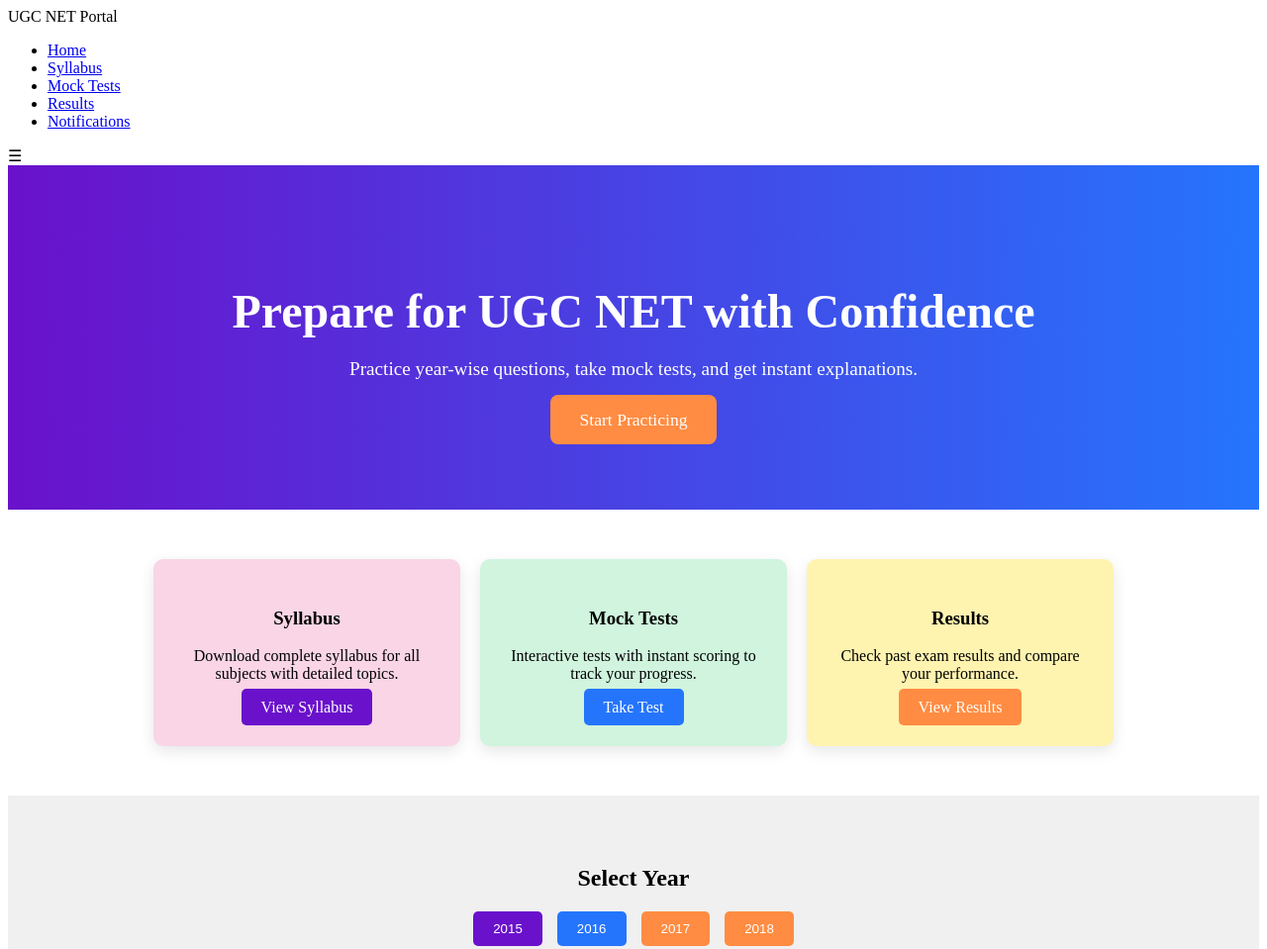
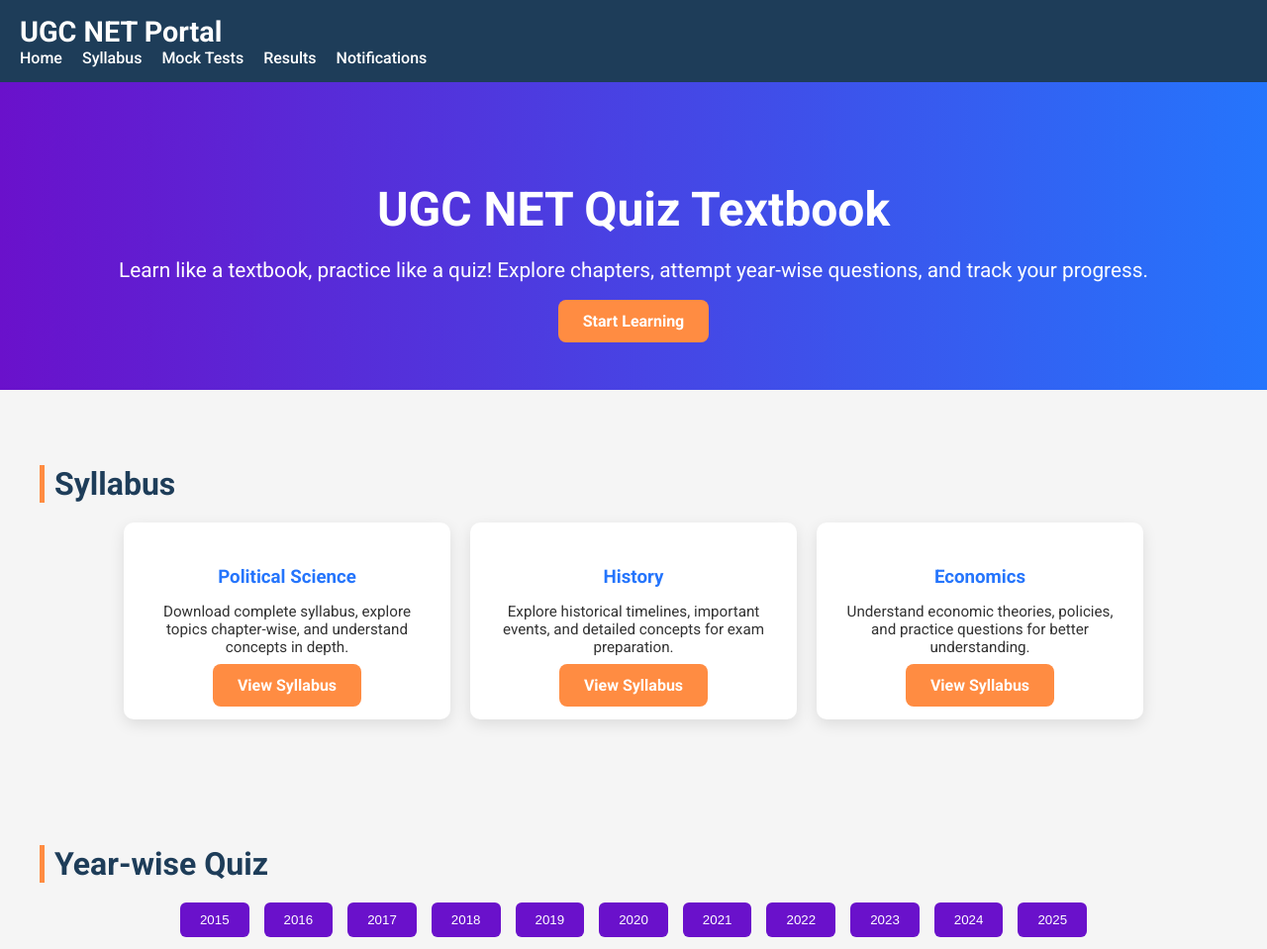
Before and after one commit to 38257186sa-a11y/ugc-007, a plain HTML site: page index.html in a window 1280 px wide. Shown: the top 959 px of the page at 99% size. Drawn offline with Linux system fonts and the light colour scheme.

Commit message:
Update index.html

```diff
--- a/index.html
+++ b/index.html
@@ -1,64 +1,127 @@
+<!DOCTYPE html>
+<html lang="en">
+<head>
+<meta charset="UTF-8">
+<meta name="viewport" content="width=device-width, initial-scale=1.0">
+<title>UGC NET Quiz Textbook</title>
+<link rel="stylesheet" href="style.css">
+<link href="https://fonts.googleapis.com/css2?family=Roboto:wght@400;500;700&family=Courier+Prime&display=swap" rel="stylesheet">
+<style>
+    body {font-family: 'Roboto', sans-serif; margin:0; padding:0; background:#f5f5f5;}
+    header {background:#1e3d59; color:#fff; padding:15px 20px; position:sticky; top:0; z-index:10;}
+    header .logo {font-size:1.8rem; font-weight:bold;}
+    header nav ul {list-style:none; display:flex; gap:20px; margin:0; padding:0;}
+    header nav ul li a {color:#fff; text-decoration:none; font-weight:500;}
+    header nav ul li a:hover {color:#ff8c42;}
+    .hero {background: linear-gradient(to right, #6a11cb, #2575fc); color:#fff; padding:60px 20px; text-align:center;}
+    .hero h1 {font-size:3rem; margin-bottom:15px;}
+    .hero p {font-size:1.3rem; margin-bottom:30px;}
+    .btn {background:#ff8c42; color:#fff; padding:12px 25px; border-radius:8px; text-decoration:none; font-weight:600; transition:0.3s;}
+    .btn:hover {background:#e6762d;}
+    .section {padding:50px 20px; max-width:1200px; margin:auto;}
+    .section h2 {font-size:2rem; margin-bottom:20px; color:#1e3d59; border-left:5px solid #ff8c42; padding-left:10px;}
+    .cards {display:flex; flex-wrap:wrap; gap:20px; justify-content:center;}
+    .card {background:#fff; padding:25px; border-radius:10px; box-shadow:0 5px 15px rgba(0,0,0,0.1); width:280px; text-align:center;}
+    .card h3 {margin-bottom:15px; color:#2575fc;}
+    .card p {font-size:0.95rem; margin-bottom:20px; color:#333;}
+    .year-buttons {display:flex; flex-wrap:wrap; gap:15px; justify-content:center; margin-top:20px;}
+    .year-buttons button {padding:10px 20px; border:none; border-radius:6px; background:#6a11cb; color:#fff; cursor:pointer; transition:0.3s;}
+    .year-buttons button:hover {background:#2575fc;}
+    .quiz-card {background:#fff; padding:25px; border-radius:10px; box-shadow:0 5px 20px rgba(0,0,0,0.15); margin-top:30px;}
+    .quiz-card p {font-size:1.1rem; font-weight:500;}
+    .options li {list-style:none; background:#f9f9f9; margin:10px 0; padding:10px 15px; border-radius:6px; cursor:pointer; transition:0.3s;}
+    .options li:hover {background:#ffecb3;}
+    .quiz-nav {display:flex; justify-content:space-between; margin-top:20px;}
+    .timer {font-weight:bold; margin-top:10px;}
+    footer {background:#1e3d59; color:#fff; padding:30px 20px; text-align:center;}
+</style>
+</head>
+<body>
+
 <header>
-  <div class="container header-container">
     <div class="logo">UGC NET Portal</div>
     <nav>
-      <ul class="nav-links">
+        <ul>
             <li><a href="#">Home</a></li>
-        <li><a href="#">Syllabus</a></li>
-        <li><a href="#">Mock Tests</a></li>
+            <li><a href="#syllabus">Syllabus</a></li>
+            <li><a href="#quiz-section">Mock Tests</a></li>
             <li><a href="#">Results</a></li>
             <li><a href="#">Notifications</a></li>
         </ul>
-      <div class="menu-toggle">&#9776;</div>
     </nav>
-  </div>
 </header>
 
-<section class="hero" style="background: linear-gradient(to right, #6a11cb, #2575fc); color: #fff; text-align:center; padding: 80px 20px;">
-  <h1 style="font-size: 3rem; margin-bottom: 20px;">Prepare for UGC NET with Confidence</h1>
-  <p style="font-size: 1.2rem; margin-bottom: 30px;">Practice year-wise questions, take mock tests, and get instant explanations.</p>
-  <a href="#quiz-section" class="btn" style="padding: 15px 30px; font-size: 1.1rem; background-color: #ff8c42; color: #fff; border-radius: 8px; text-decoration: none;">Start Practicing</a>
+<section class="hero">
+    <h1>UGC NET Quiz Textbook</h1>
+    <p>Learn like a textbook, practice like a quiz! Explore chapters, attempt year-wise questions, and track your progress.</p>
+    <a href="#syllabus" class="btn">Start Learning</a>
 </section>
 
-<section class="resources" style="display:flex; flex-wrap:wrap; justify-content:center; gap:20px; padding:50px 20px;">
-  <div class="card" style="background:#f9d5e5; padding:30px; border-radius:10px; width:250px; text-align:center; box-shadow:0 5px 15px rgba(0,0,0,0.1);">
-    <h3>Syllabus</h3>
-    <p>Download complete syllabus for all subjects with detailed topics.</p>
-    <a href="#" class="btn" style="background:#6a11cb; color:#fff; padding:10px 20px; border-radius:5px; text-decoration:none;">View Syllabus</a>
+<section class="section" id="syllabus">
+    <h2>Syllabus</h2>
+    <div class="cards">
+        <div class="card">
+            <h3>Political Science</h3>
+            <p>Download complete syllabus, explore topics chapter-wise, and understand concepts in depth.</p>
+            <a href="#" class="btn">View Syllabus</a>
         </div>
-  <div class="card" style="background:#d0f4de; padding:30px; border-radius:10px; width:250px; text-align:center; box-shadow:0 5px 15px rgba(0,0,0,0.1);">
-    <h3>Mock Tests</h3>
-    <p>Interactive tests with instant scoring to track your progress.</p>
-    <a href="#quiz-section" class="btn" style="background:#2575fc; color:#fff; padding:10px 20px; border-radius:5px; text-decoration:none;">Take Test</a>
+        <div class="card">
+            <h3>History</h3>
+            <p>Explore historical timelines, important events, and detailed concepts for exam preparation.</p>
+            <a href="#" class="btn">View Syllabus</a>
         </div>
-  <div class="card" style="background:#fff3b0; padding:30px; border-radius:10px; width:250px; text-align:center; box-shadow:0 5px 15px rgba(0,0,0,0.1);">
-    <h3>Results</h3>
-    <p>Check past exam results and compare your performance.</p>
-    <a href="#" class="btn" style="background:#ff8c42; color:#fff; padding:10px 20px; border-radius:5px; text-decoration:none;">View Results</a>
+        <div class="card">
+            <h3>Economics</h3>
+            <p>Understand economic theories, policies, and practice questions for better understanding.</p>
+            <a href="#" class="btn">View Syllabus</a>
+        </div>
     </div>
 </section>
 
-<section class="year-selector" style="text-align:center; padding:50px 20px; background:#f0f0f0;">
-  <h2>Select Year</h2>
-  <div style="display:flex; flex-wrap:wrap; justify-content:center; gap:15px; margin-top:20px;">
-    <button style="padding:10px 20px; border:none; border-radius:5px; background:#6a11cb; color:#fff; cursor:pointer;">2015</button>
-    <button style="padding:10px 20px; border:none; border-radius:5px; background:#2575fc; color:#fff; cursor:pointer;">2016</button>
-    <button style="padding:10px 20px; border:none; border-radius:5px; background:#ff8c42; color:#fff; cursor:pointer;">2017</button>
-    <button style="padding:10px 20px; border:none; border-radius:5px; background:#ff8c42; color:#fff; cursor:pointer;">2018</button>
-    <!-- Add all years -->
+<section class="section" id="quiz-section">
+    <h2>Year-wise Quiz</h2>
+    <div class="year-buttons">
+        <button onclick="selectYear(2015)">2015</button>
+        <button onclick="selectYear(2016)">2016</button>
+        <button onclick="selectYear(2017)">2017</button>
+        <button onclick="selectYear(2018)">2018</button>
+        <button onclick="selectYear(2019)">2019</button>
+        <button onclick="selectYear(2020)">2020</button>
+        <button onclick="selectYear(2021)">2021</button>
+        <button onclick="selectYear(2022)">2022</button>
+        <button onclick="selectYear(2023)">2023</button>
+        <button onclick="selectYear(2024)">2024</button>
+        <button onclick="selectYear(2025)">2025</button>
+    </div>
+
+    <div class="quiz-card" id="questionCard" style="display:none;">
+        <p id="questionText">Question will appear here</p>
+        <ul class="options" id="optionsList"></ul>
+        <div class="timer" id="timer">Time: 02:00</div>
+        <div class="quiz-nav">
+            <button id="prevBtn">Previous</button>
+            <button id="submitBtn">Submit Answer</button>
+            <button id="nextBtn">Next</button>
+        </div>
+        <div id="explanation" style="margin-top:15px;"></div>
     </div>
 </section>
 
-<section class="notifications" style="padding:50px 20px; text-align:center;">
+<section class="section" id="notifications">
     <h2>Latest Notifications</h2>
-  <ul style="list-style:none; padding:0; margin-top:20px;">
-    <li style="background:#f9f9f9; padding:10px; margin:5px auto; width:60%; border-left:5px solid #2575fc;">01 Sep 2025: Exam dates announced.</li>
-    <li style="background:#f9f9f9; padding:10px; margin:5px auto; width:60%; border-left:5px solid #2575fc;">28 Aug 2025: New mock tests available.</li>
-    <li style="background:#f9f9f9; padding:10px; margin:5px auto; width:60%; border-left:5px solid #2575fc;">25 Aug 2025: Admit card release update.</li>
+    <ul style="list-style:none; padding:0;">
+        <li style="background:#f9f9f9; padding:10px; margin:5px 0; border-left:5px solid #2575fc;">01 Sep 2025: Exam dates announced.</li>
+        <li style="background:#f9f9f9; padding:10px; margin:5px 0; border-left:5px solid #2575fc;">28 Aug 2025: New mock tests available.</li>
+        <li style="background:#f9f9f9; padding:10px; margin:5px 0; border-left:5px solid #2575fc;">25 Aug 2025: Admit card release update.</li>
     </ul>
 </section>
 
-<footer style="background:#333; color:#fff; padding:30px 20px; text-align:center;">
+<footer>
     <p>&copy; 2025 UGC NET Portal. All rights reserved.</p>
     <p>Email: support@ugcnetportal.com | Phone: +91 12345 67890</p>
 </footer>
+
+<script src="data.js"></script>
+<script src="script.js" defer></script>
+</body>
+</html>
```
Lines whose indentation alone changed are shown as unchanged.
